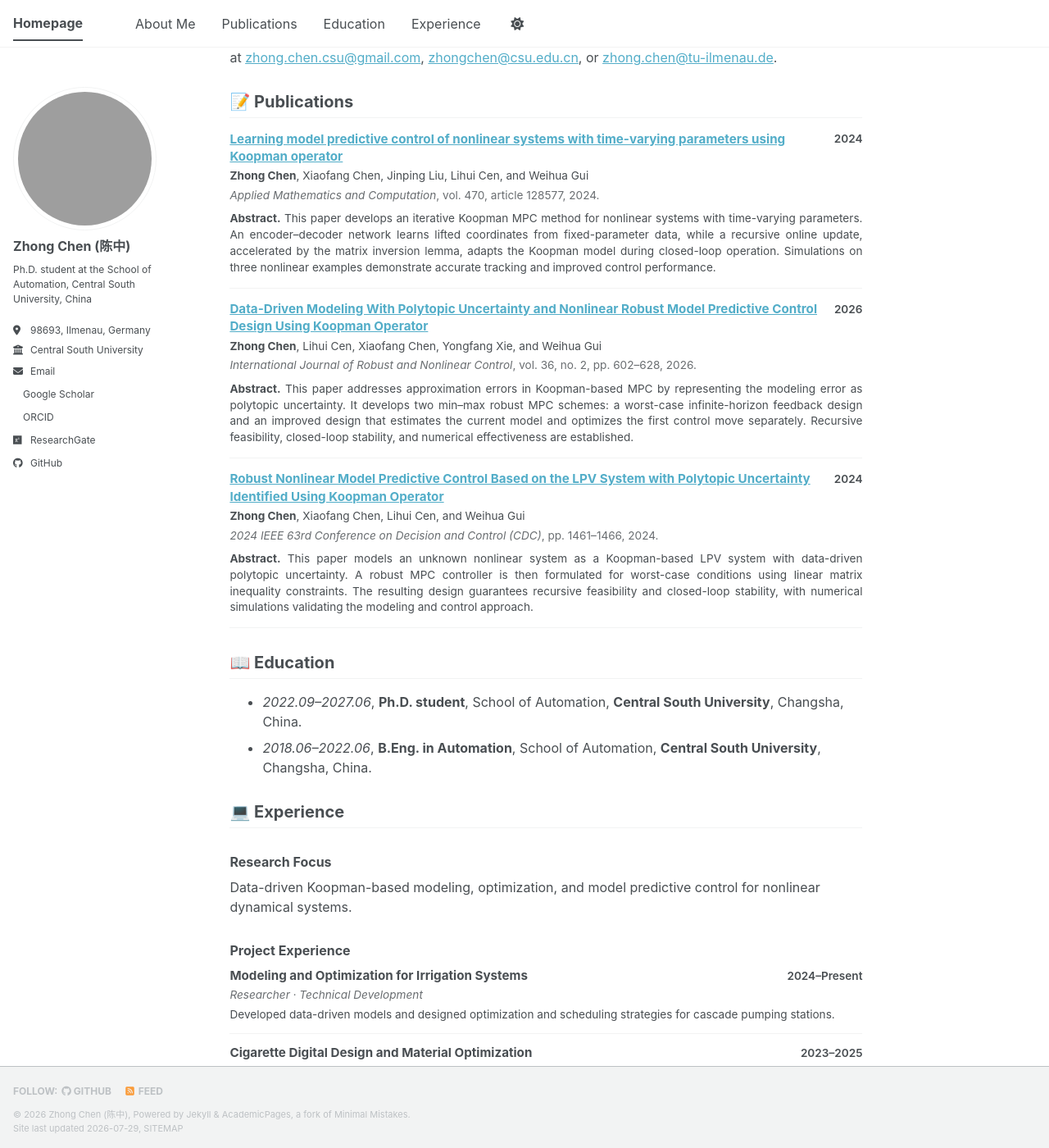
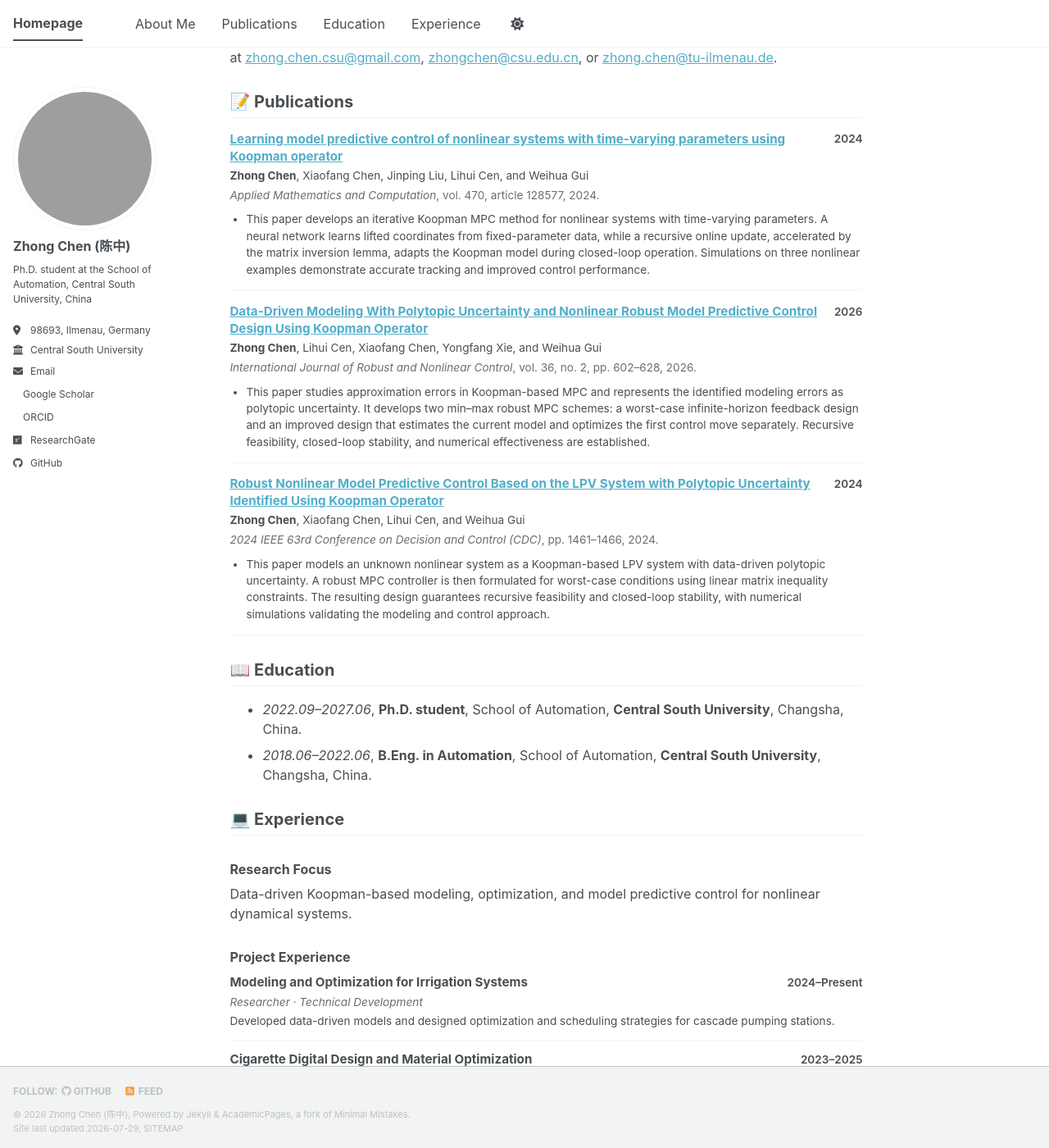
Before and after one commit to MichaelMillerCSU/MichaelMillerCSU.github.io, a Jekyll site: the page built from _pages/about.md, in a window 1280 px wide and 1400 px high, scrolled down 269 px. Shown: the whole window at 82% size. Built offline with Jekyll 4.4.1, drawn with Linux system fonts in a browser that asks for light colours; a style sheet for code colours, icons or effects is not loaded.

Commit message:
Refine publication summaries

```diff
--- a/_pages/about.md
+++ b/_pages/about.md
@@ -35,7 +35,9 @@ My research interests lie at the intersection of control, optimization, and lear
     </div>
     <p class="publication-authors"><strong>Zhong Chen</strong>, Xiaofang Chen, Jinping Liu, Lihui Cen, and Weihua Gui</p>
     <p class="publication-venue"><em>Applied Mathematics and Computation</em>, vol. 470, article 128577, 2024.</p>
-    <p class="publication-abstract"><strong>Abstract.</strong> This paper develops an iterative Koopman MPC method for nonlinear systems with time-varying parameters. An encoder–decoder network learns lifted coordinates from fixed-parameter data, while a recursive online update, accelerated by the matrix inversion lemma, adapts the Koopman model during closed-loop operation. Simulations on three nonlinear examples demonstrate accurate tracking and improved control performance.</p>
+    <ul class="publication-highlights">
+      <li>This paper develops an iterative Koopman MPC method for nonlinear systems with time-varying parameters. A neural network learns lifted coordinates from fixed-parameter data, while a recursive online update, accelerated by the matrix inversion lemma, adapts the Koopman model during closed-loop operation. Simulations on three nonlinear examples demonstrate accurate tracking and improved control performance.</li>
+    </ul>
   </article>
 
   <article class="publication-item">
@@ -45,7 +47,9 @@ My research interests lie at the intersection of control, optimization, and lear
     </div>
     <p class="publication-authors"><strong>Zhong Chen</strong>, Lihui Cen, Xiaofang Chen, Yongfang Xie, and Weihua Gui</p>
     <p class="publication-venue"><em>International Journal of Robust and Nonlinear Control</em>, vol. 36, no. 2, pp. 602–628, 2026.</p>
-    <p class="publication-abstract"><strong>Abstract.</strong> This paper addresses approximation errors in Koopman-based MPC by representing the modeling error as polytopic uncertainty. It develops two min–max robust MPC schemes: a worst-case infinite-horizon feedback design and an improved design that estimates the current model and optimizes the first control move separately. Recursive feasibility, closed-loop stability, and numerical effectiveness are established.</p>
+    <ul class="publication-highlights">
+      <li>This paper studies approximation errors in Koopman-based MPC and represents the identified modeling errors as polytopic uncertainty. It develops two min–max robust MPC schemes: a worst-case infinite-horizon feedback design and an improved design that estimates the current model and optimizes the first control move separately. Recursive feasibility, closed-loop stability, and numerical effectiveness are established.</li>
+    </ul>
   </article>
 
   <article class="publication-item">
@@ -55,7 +59,9 @@ My research interests lie at the intersection of control, optimization, and lear
     </div>
     <p class="publication-authors"><strong>Zhong Chen</strong>, Xiaofang Chen, Lihui Cen, and Weihua Gui</p>
     <p class="publication-venue"><em>2024 IEEE 63rd Conference on Decision and Control (CDC)</em>, pp. 1461–1466, 2024.</p>
-    <p class="publication-abstract"><strong>Abstract.</strong> This paper models an unknown nonlinear system as a Koopman-based LPV system with data-driven polytopic uncertainty. A robust MPC controller is then formulated for worst-case conditions using linear matrix inequality constraints. The resulting design guarantees recursive feasibility and closed-loop stability, with numerical simulations validating the modeling and control approach.</p>
+    <ul class="publication-highlights">
+      <li>This paper models an unknown nonlinear system as a Koopman-based LPV system with data-driven polytopic uncertainty. A robust MPC controller is then formulated for worst-case conditions using linear matrix inequality constraints. The resulting design guarantees recursive feasibility and closed-loop stability, with numerical simulations validating the modeling and control approach.</li>
+    </ul>
   </article>
 </div>
 
--- a/_sass/layout/_page.scss
+++ b/_sass/layout/_page.scss
@@ -150,8 +150,7 @@
   }
 
   .publication-authors,
-  .publication-venue,
-  .publication-abstract {
+  .publication-venue {
     margin: 0.25rem 0 0;
     font-size: 0.85rem;
     line-height: 1.45;
@@ -162,11 +161,19 @@
     opacity: 0.82;
   }
 
-  .publication-abstract {
+  .publication-highlights {
     margin-top: 0.55rem;
+    margin-bottom: 0;
+    padding-left: 1.25rem;
     max-width: 58rem;
     color: var(--global-text-color);
-    text-align: justify;
+
+    li {
+      margin-bottom: 0;
+      font-size: 0.85rem;
+      line-height: 1.5;
+      text-align: left;
+    }
   }
 }
 
```
